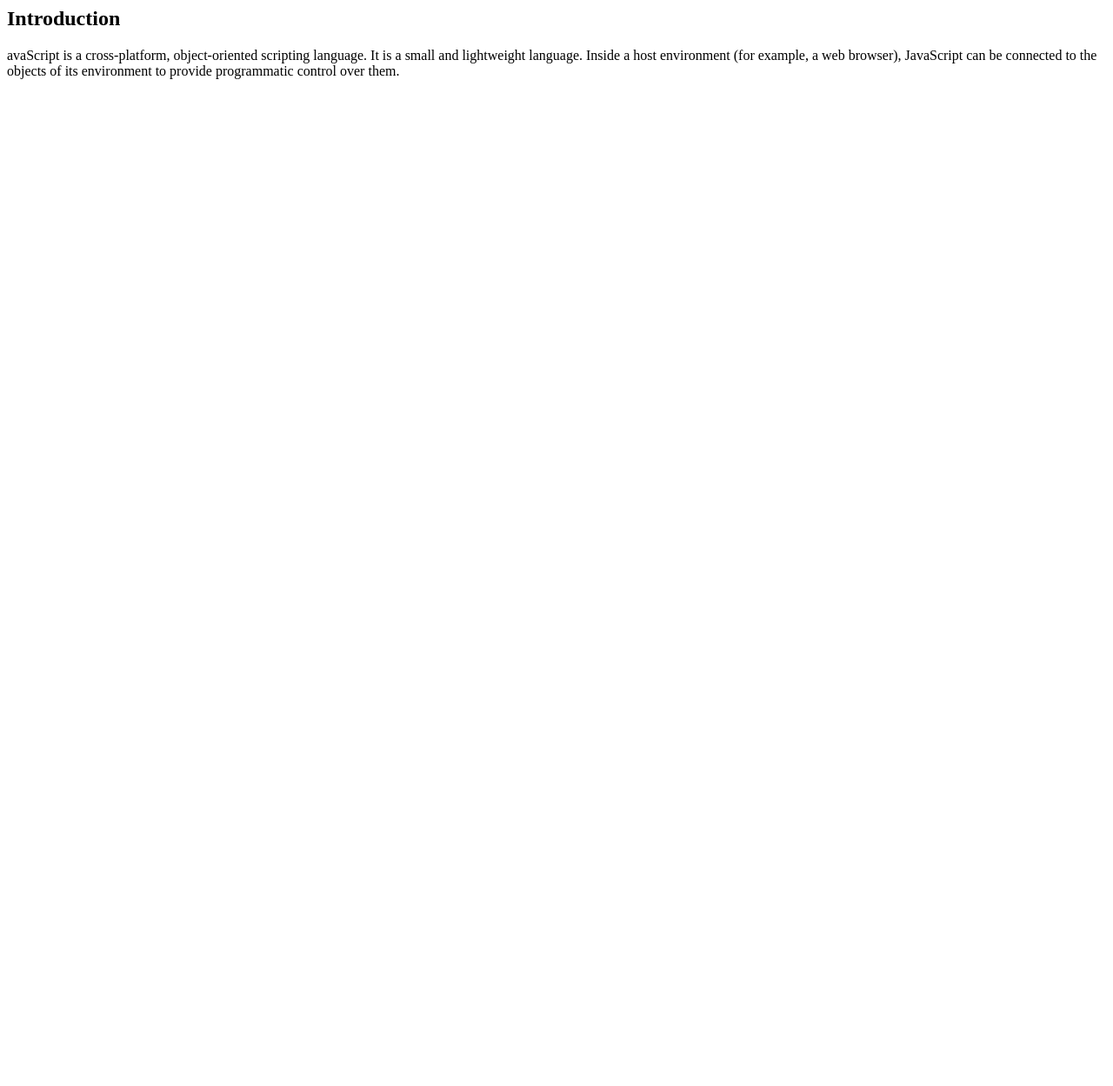
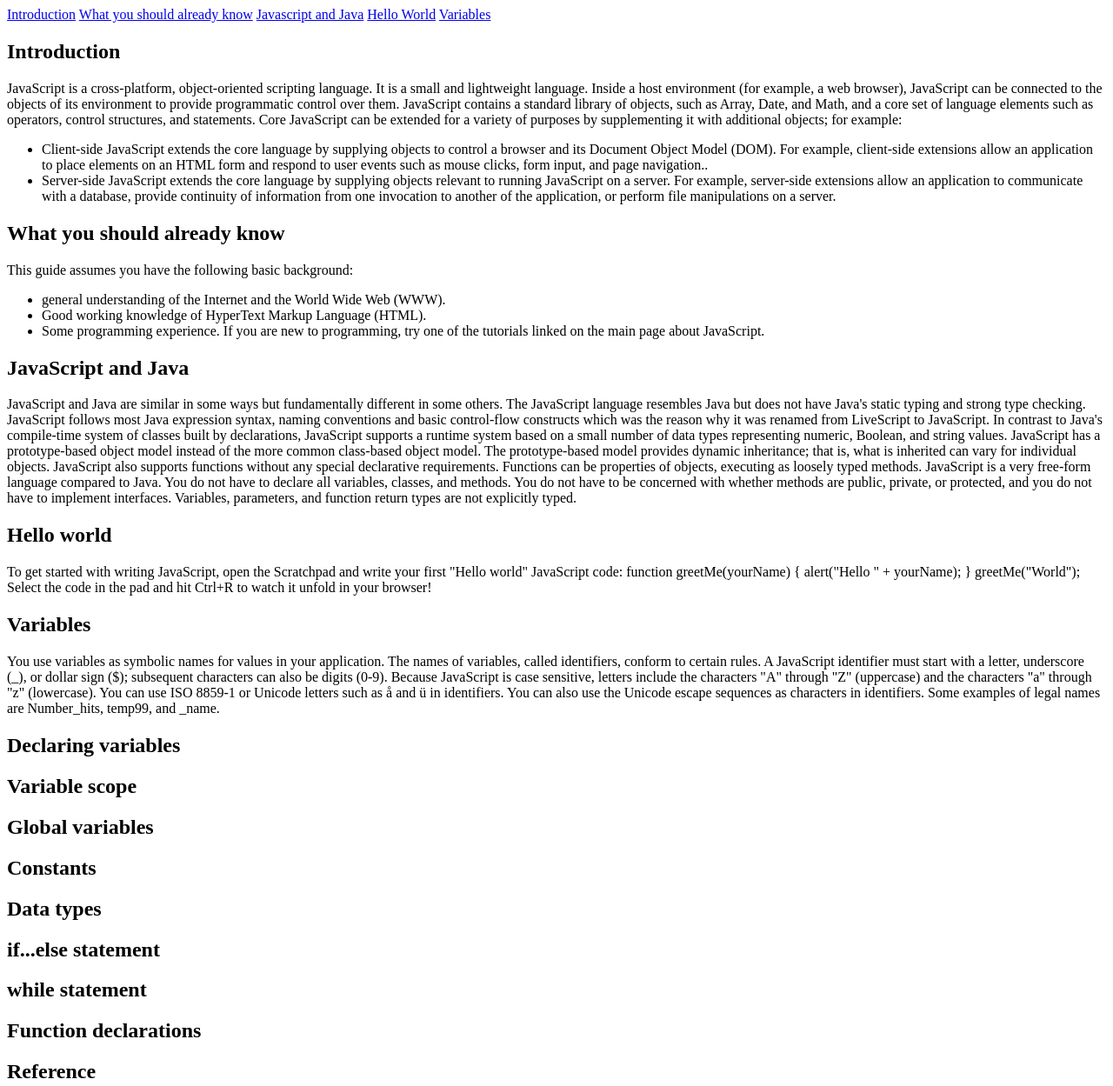
Before and after one commit to kzlucy/Documentation-page, a plain HTML site: page index.html in a window 1280 px wide. Shown: the whole page at 87% size. Before the commit the page ends 800 px from the top, so only its background shows below. Drawn offline with Linux system fonts and the light colour scheme.

Commit message:
updated html

```diff
--- a/index.html
+++ b/index.html
@@ -6,14 +6,67 @@
     <title>Document</title>
 </head>
 <body>
-    <header></header>
-    <main id="main-doc"></main>
-    <section class="main-section"><header><h2>Introduction</h2>
-    <p>avaScript is a cross-platform, object-oriented scripting language. It is a small and lightweight language. Inside a host environment (for example, a web browser), JavaScript can be connected to the objects of its environment to provide programmatic control over them. </p></header></section>
-    <section class="main-section"><header></header></section>
-    <section class="main-section"><header></header></section>
-    <section class="main-section"><header></header></section>
-    <section class="main-section"><header></header></section>
+    <nav id="nav-bar">
+        <a href="#introduction">Introduction</a>
+        <a href="#what-to-know">What you should already know</a>
+        <a href="#Javascript-and-Java">Javascript and Java</a>
+        <a href="#Hello-World">Hello World</a>
+        <a href="#Variables">Variables</a>
+    </nav>
+    <main id="main-doc">
+    <section class="main-section" id="introduction"><header><h2>Introduction</h2>
+    <p>
 
+        JavaScript is a cross-platform, object-oriented scripting
+        language. It is a small and lightweight language. Inside a host environment (for example, a web browser), JavaScript can be connected to the objects of its environment to provide programmatic control over them.
+
+        JavaScript contains a standard library of objects, such as Array, Date, and Math, and a core set of language elements such as operators, control structures, and statements. Core JavaScript can be extended for a variety of purposes by supplementing it with additional objects; for example:
+        <ul>
+            <li>Client-side JavaScript extends the core language by supplying objects to control a browser and its Document Object Model (DOM). For example, client-side extensions allow an application to place elements on an HTML form and respond to user events such as mouse clicks, form input, and page navigation..</li>
+            <li>Server-side JavaScript extends the core language by supplying objects relevant to running JavaScript on a server. For example, server-side extensions allow an application to communicate with a database, provide continuity of information from one invocation to another of the application, or perform file manipulations on a server.</li>
+        </ul>
+         </p></header></section>
+    <section class="main-section" id="what-to-know"><header><h2>What you should already know</h2>
+    <p>
+
+        This guide assumes you have the following basic background:
+        <ul>
+            <li>general understanding of the Internet and the World Wide Web (WWW).</li>
+            <li>Good working knowledge of HyperText Markup Language (HTML).</li>
+            <li>Some programming experience. If you are new to programming, try one of the tutorials linked on the main page about JavaScript.</li>
+        </ul>
+        </p></header></section>
+    <section class="main-section" id="Javascript-and-Java"><header><h2>JavaScript and Java</h2>
+    <p>
+
+        JavaScript and Java are similar in some ways but fundamentally different in some others. The JavaScript language resembles Java but does not have Java's static typing and strong type checking. JavaScript follows most Java expression syntax, naming conventions and basic control-flow constructs which was the reason why it was renamed from LiveScript to JavaScript.
+
+        In contrast to Java's compile-time system of classes built by declarations, JavaScript supports a runtime system based on a small number of data types representing numeric, Boolean, and string values. JavaScript has a prototype-based object model instead of the more common class-based object model. The prototype-based model provides dynamic inheritance; that is, what is inherited can vary for individual objects. JavaScript also supports functions without any special declarative requirements. Functions can be properties of objects, executing as loosely typed methods.
+
+        JavaScript is a very free-form language compared to Java. You do not have to declare all variables, classes, and methods. You do not have to be concerned with whether methods are public, private, or protected, and you do not have to implement interfaces. Variables, parameters, and function return types are not explicitly typed.
+        </p></header></section>
+    <section class="main-section" id="Hello-World"><header><h2>Hello world</h2>
+    <p>To get started with writing JavaScript, open the Scratchpad and write your first "Hello world" JavaScript code:
+        function greetMe(yourName) { alert("Hello " + yourName); }
+                greetMe("World");
+
+        Select the code in the pad and hit Ctrl+R to watch it unfold in your browser! </p></header></section>
+    <section class="main-section" id="Variables"><header><h2>Variables</h2>
+    <p> You use variables as symbolic names for values in your application. The names of variables, called identifiers, conform to certain rules.
+
+        A JavaScript identifier must start with a letter, underscore (_), or dollar sign ($); subsequent characters can also be digits (0-9). Because JavaScript is case sensitive, letters include the characters "A" through "Z" (uppercase) and the characters "a" through "z" (lowercase).
+
+        You can use ISO 8859-1 or Unicode letters such as å and ü in identifiers. You can also use the Unicode escape sequences as characters in identifiers. Some examples of legal names are Number_hits, temp99, and _name. </p></header></section>
+    <section class="main-section"><header><h2>Declaring variables</h2></header></section>
+    <section class="main-section"><header><h2>Variable scope</h2></header></section>
+    <section class="main-section"><header><h2>Global variables</h2></header></section>
+    <section class="main-section"><header><h2>Constants</h2></header></section>
+    <section class="main-section"><header><h2>Data types</h2></header></section>
+    <section class="main-section"><header><h2>if...else statement</h2></header></section>
+    <section class="main-section"><header><h2>while statement</h2></header></section>
+    <section class="main-section"><header><h2>Function declarations</h2></header></section>
+    <section class="main-section"><header><h2>Reference</h2></header></section>
+
+</main>
 </body>
 </html>
```
